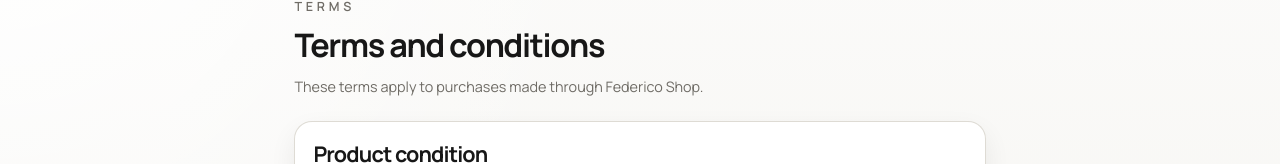
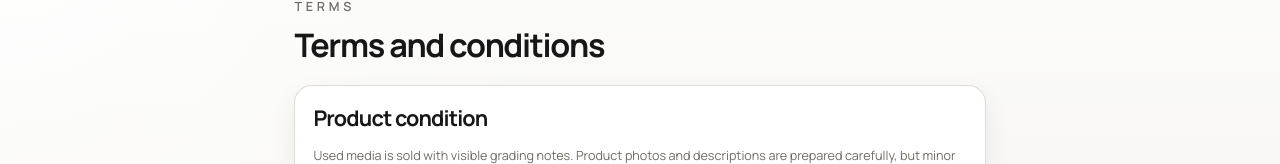
Before and after one commit to F1846/vinyl-marketplace-production, a Next.js app: page /terms in a window 1280 px wide. Shown: the part 136-300 px from the top of the page. Built offline with nearby package versions, Linux system fonts and the light colour scheme; no server answers.

Commit message:
Remove terms intro copy

```diff
--- a/src/app/terms/page.tsx
+++ b/src/app/terms/page.tsx
@@ -18,9 +18,6 @@ export default async function TermsPage() {
         <h1 className="font-sans text-3xl font-bold tracking-[-0.04em] text-foreground sm:text-4xl">
           {dictionary.terms.title}
         </h1>
-        <p className="text-base leading-7 text-muted">
-          {dictionary.terms.intro}
-        </p>
       </div>
 
       <section className="card space-y-3 text-sm leading-7 text-muted">
```
